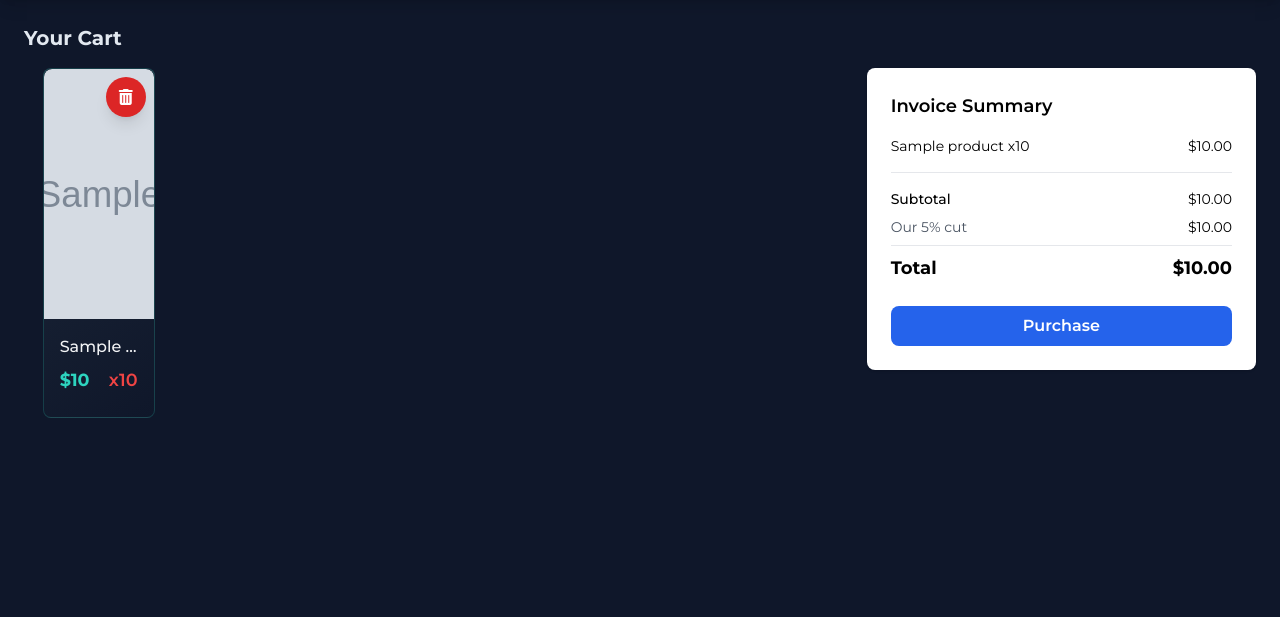
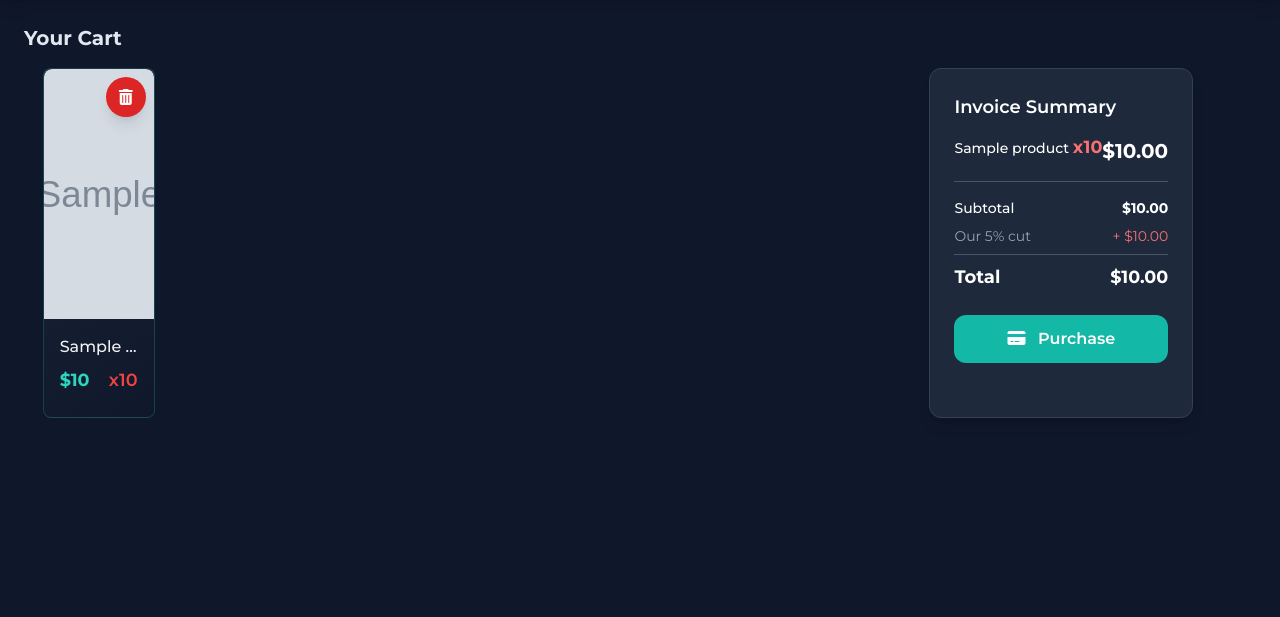
Before and after one commit to nightmere33/E-Commerce-Website-Django, a Django app: template cart/templates/cart_summary.html in a window 1280 px wide. Shown: the part 69-686 px from the top of the page. Run offline with Django 5.2, Linux system fonts and the light colour scheme; the template is opened without the code that fills it: most values are stand-ins (such as "Sample title", 1, 10 or a date in 2020); grey boxes marked "Sample" are stand-in pictures; parts of the project's set-up code (start-up, migrations or seed data) failed here and were passed over; some libraries are stand-ins or nearby versions.

Commit message:
soo changes

```diff
--- a/cart/templates/cart_summary.html
+++ b/cart/templates/cart_summary.html
@@ -36,75 +36,65 @@
                         </div>
                     </div>
                 </div>
-
             {% endfor %}
         </div>
     </div>
 
    <!-- Right: Invoice Summary -->
-    <div class="bg-white rounded-lg shadow p-6 h-fit text-black">
+<div class="bg-slate-800 border border-slate-700 rounded-xl shadow-lg p-6 text-white max-w-lg mx-auto">
     <h3 class="text-lg font-semibold mb-4">Invoice Summary</h3>
 
     <ul class="mb-4 space-y-2 text-sm">
         {% for product in cart_products %}
             <li class="flex justify-between">
-                    <span>{{ product.name }} x{{ product.quantity }}</span>
-                    <span>${{ product.line_total|floatformat:2 }}</span>
+                <span class="font-medium truncate">{{ product.name }} <span class="text-red-400 price-tag">x{{ product.quantity }}</span></span>
+                <span class="text-xl font-bold text-white">${{ product.line_total|floatformat:2 }}</span>
             </li>
         {% endfor %}
     </ul>
 
-        <div class="border-t pt-4 text-sm space-y-2">
+    <div class="border-t border-slate-600 pt-4 text-sm space-y-2">
         <div class="flex justify-between">
-                <span class="font-medium">Subtotal</span>
-                <span>${{ total|floatformat:2 }}</span>
+            <span class="font-medium text-white">Subtotal</span>
+            <span class="font-bold text-white">${{ total|floatformat:2 }}</span>
         </div>
         <div class="flex justify-between">
-                <span class="text-gray-600">Our 5% cut</span>
-                <span>${{ platform_cut|floatformat:2 }}</span>
+            <span class="text-slate-400">Our 5% cut</span>
+            <span class="text-red-400">+ ${{ platform_cut|floatformat:2 }}</span>
         </div>
-            <div class="flex justify-between font-bold text-lg border-t pt-2">
+        <div class="flex justify-between font-bold text-lg border-t border-slate-600 pt-2">
             <span>Total</span>
-                <span>${{ grand_total|floatformat:2 }}</span>
+            <span class="price-tag text-white">${{ grand_total|floatformat:2 }}</span>
         </div>
     </div>
 
-        <button class="mt-6 w-full bg-blue-600 hover:bg-blue-700 text-white py-2 rounded-lg font-semibold">
-            Purchase
+    <button class="mt-6 w-full bg-teal-500 hover:bg-teal-600 text-white py-3 rounded-xl font-semibold transition duration-200">
+        <i class="fas fa-credit-card mr-2"></i> Purchase
     </button>
 </div>
+
 </div>
 {% else %}
     <p>Your cart is empty.</p>
 {% endif %}
+
 <script>
     // Delete Item From Cart
     $(document).on('click', '.delete-product', function(e){
         e.preventDefault();
-    // grab the product id
-    //var productid = $(this).data('index');
-
         $.ajax({
             type: 'POST',
-    url: '{% url 'cart:cart_delete' %}',
+            url: '{% url "cart:cart_delete" %}',
             data: {
                 product_id: $(this).data('index'),
                 csrfmiddlewaretoken: '{{ csrf_token }}',
                 action: 'post'
             },
             success: function(json){
-        //console.log(json)
-        //document.getElementById("cart_quantity").textContent = json.qty
                 location.reload();
+            },
+        });
+    });
+</script>
 
-    },
-
-
-
-
-    });
-
-})
-
-</script>
 {% endblock %}
```
Lines whose indentation alone changed are shown as unchanged.
